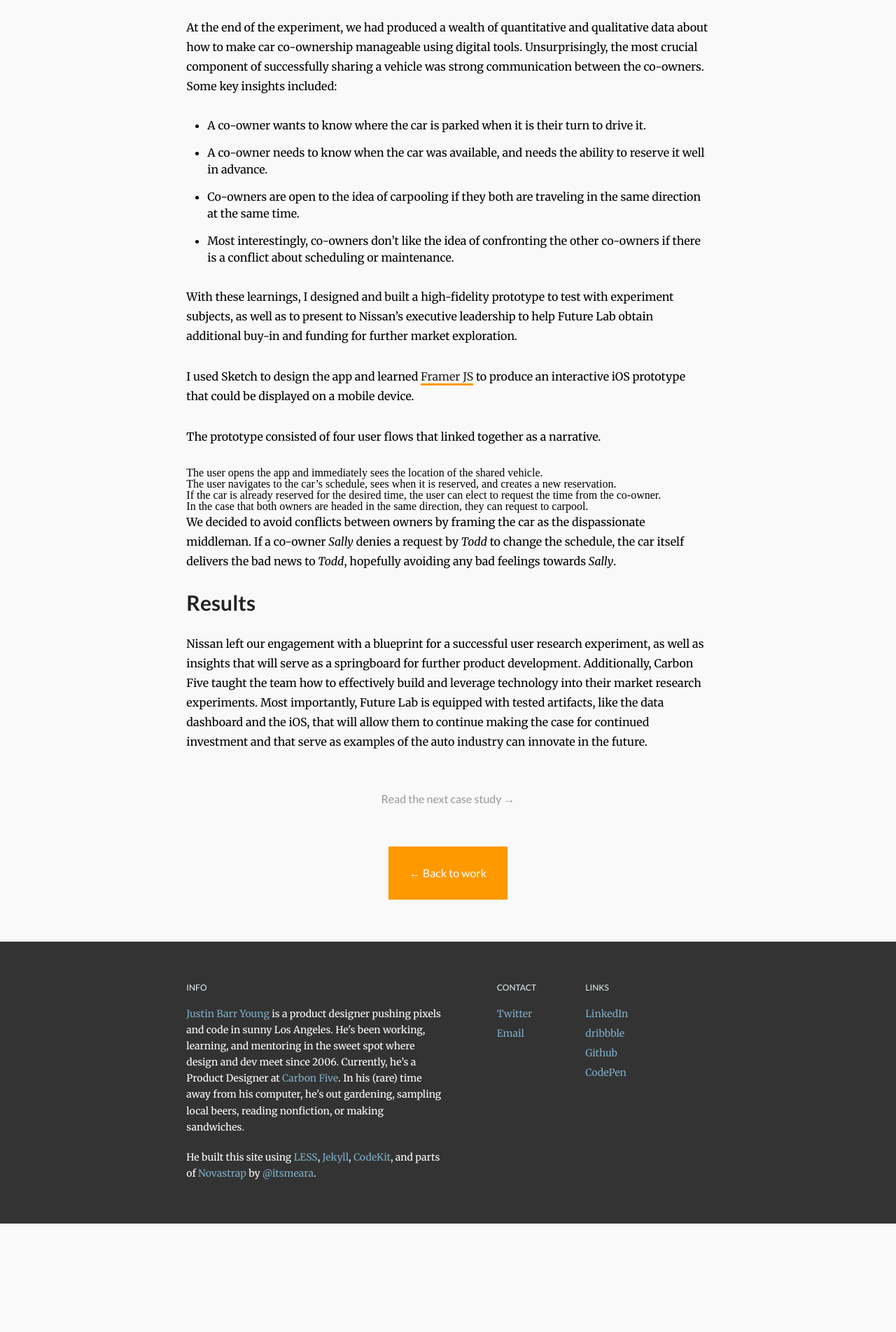
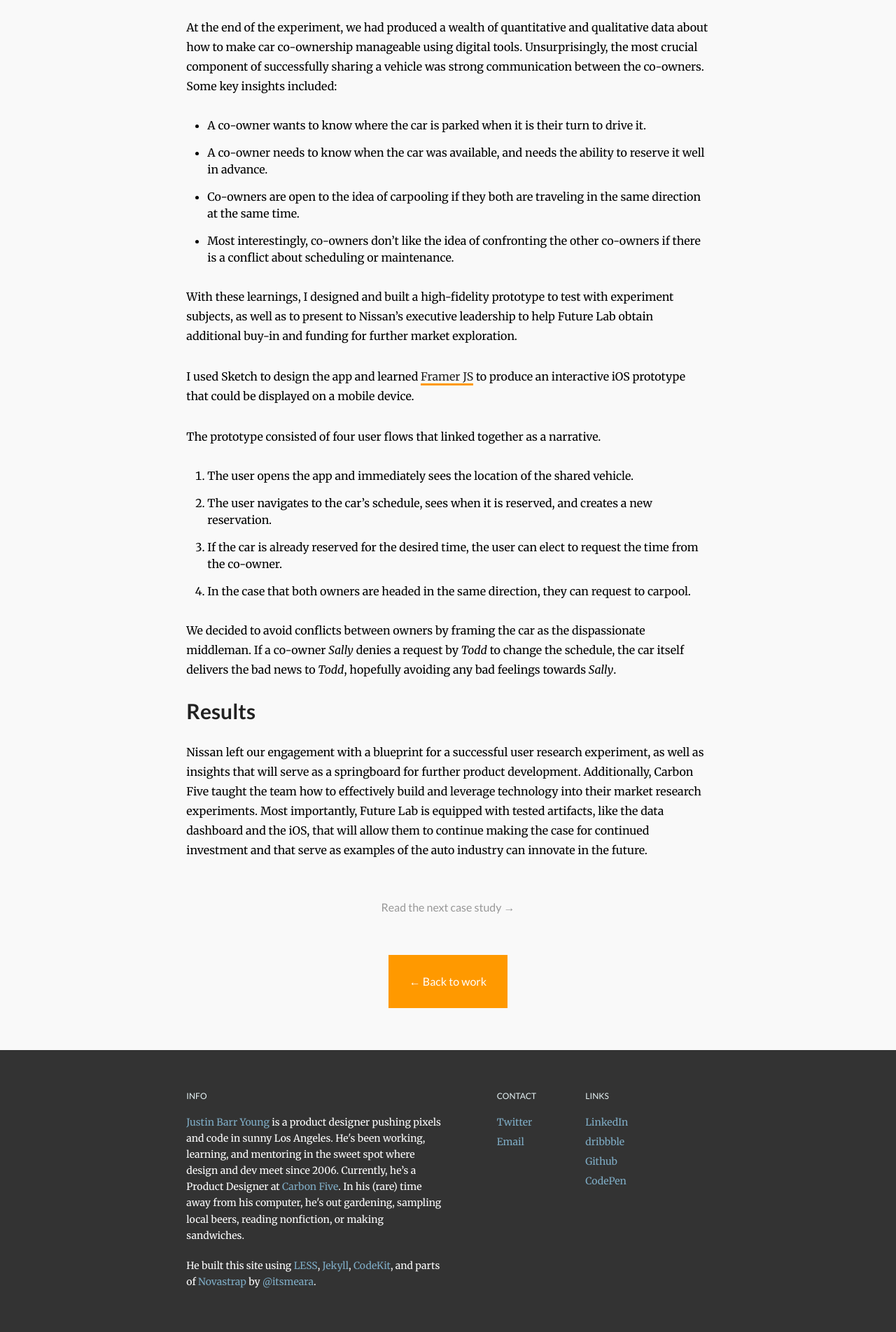
Before and after one commit to justinbyo/jbarr-v3, a Jekyll site: the page built from _posts/2017-02-28-case-study-nissan-carsharing.markdown, in a window 1280 px wide. Shown: the part 1886-3790 px from the top of the page at 70% size. Built offline with Jekyll 4.4.1, drawn with Linux system fonts in a browser that asks for light colours; nearby versions of some CDN libraries; Markdown is read by kramdown in place of the engine named in the settings; before the commit the page ends 3635 px from its top, so only the background shows below that.

Commit message:
Updated ordered list style

```diff
--- a/css/main.css
+++ b/css/main.css
@@ -2405,37 +2405,42 @@ footer.strip .contact p a {
 .page--blog .wrapper {
   width: auto;
 }
-.page--blog ul {
-  list-style-type: disc;
+.page--blog ul,
+.page--blog ol {
   list-style-position: outside;
   padding-left: 30px;
   padding-left: 1.875rem;
   margin-bottom: 30px;
   margin-bottom: 1.875rem;
 }
-.page--blog ul li {
+.page--blog ul {
+  list-style-type: disc;
+}
+.page--blog ol {
+  list-style-type: decimal;
+}
+.page--blog li {
   font-family: 'Merriweather', serif;
   font-size: 16px;
   font-size: 1rem;
-  font-weight: 300;
   margin-bottom: 10px;
   margin-bottom: 0.625rem;
   padding-bottom: 5px;
   padding-bottom: 0.3125rem;
   line-height: 1.5;
 }
-.page--blog ul li:last-child {
+.page--blog li:last-child {
   padding-bottom: 0;
   margin-bottom: 0;
 }
-.page--blog ul li a {
+.page--blog li a {
   font-weight: 700;
   border-bottom: 3px solid #ff9900;
   display: inline;
   text-decoration: none;
   color: #222222;
 }
-.page--blog ul li a:hover {
+.page--blog li a:hover {
   color: #ff9900;
 }
 .page--blog .strip--hero h1 {
```
Also changed, not shown: _less/project/blog.less (+10 -5 lines), 1 other file.
